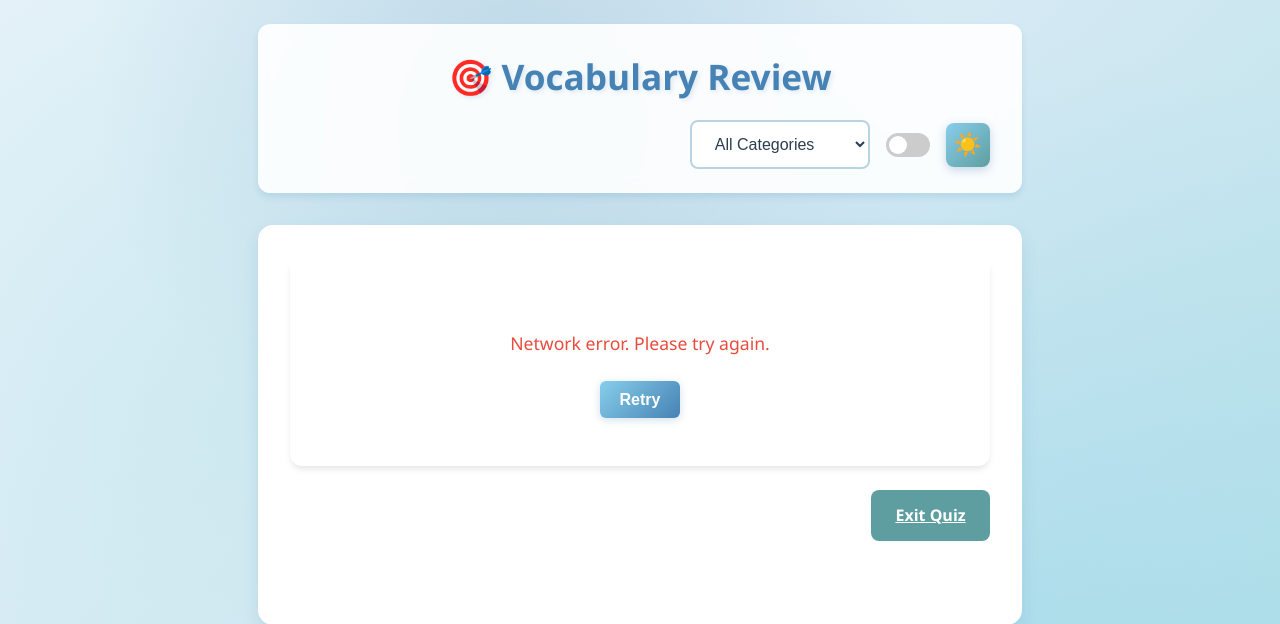
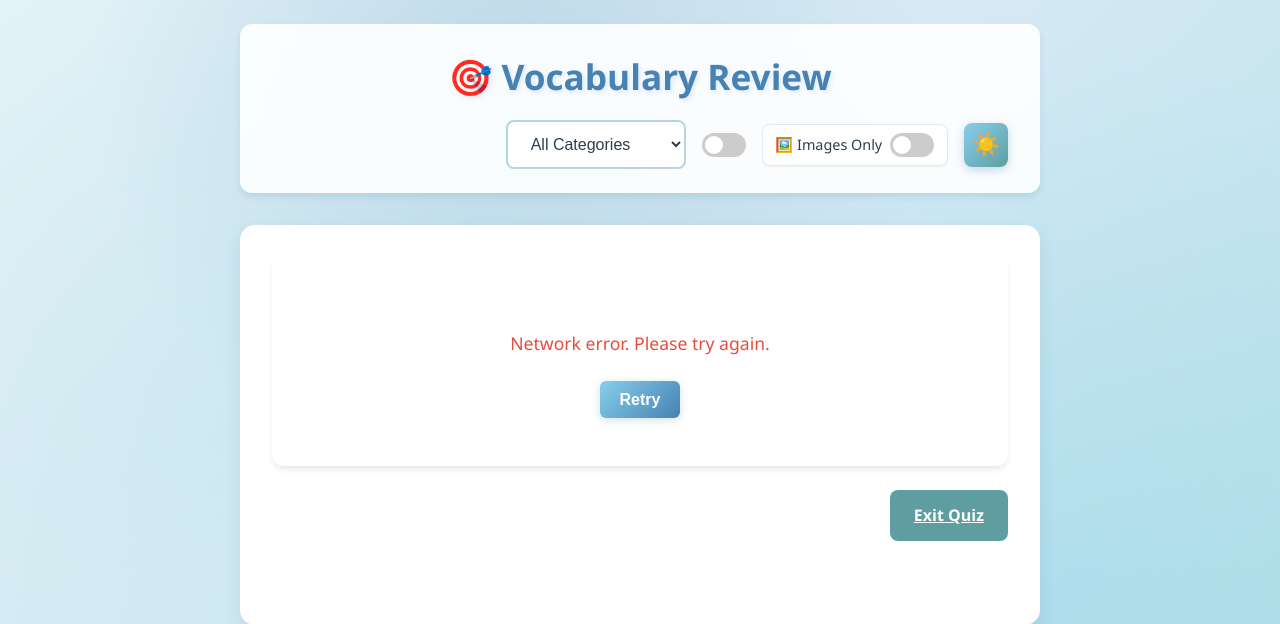
Before and after one commit to maverick001/EasyVocab, a Flask app: page /quiz in a window 1280 px wide. Shown: the top 624 px of the page. Run offline with Flask 3, Linux system fonts and the light colour scheme; data that the repository does not hold is empty.

Commit message:
New Feature: quiz for words with image

```diff
--- a/app.py
+++ b/app.py
@@ -1800,13 +1800,14 @@ def get_next_quiz_word():
     try:
         category = request.args.get("category", "All")
         mode = request.args.get("mode", "flashcard")
+        image_only = request.args.get("image_only", "false").lower() == "true"
 
         conn = get_db_connection()
         cursor = conn.cursor(dictionary=True)
 
         # Base query for the target word
         query = """
-            SELECT id, word, translation, example_sentence, review_count, category, next_review_date, srs_interval
+            SELECT id, word, translation, example_sentence, review_count, category, next_review_date, srs_interval, image_file
             FROM words
             WHERE review_count >= 1
         """
@@ -1816,6 +1817,10 @@ def get_next_quiz_word():
         if category and category != "All":
             query += " AND category = %s"
             params.append(category)
+
+        # Add image_only filter
+        if image_only:
+            query += " AND image_file IS NOT NULL AND image_file != ''"
 
         if mode == 'quiz':
             # In quiz mode, we want random practice regardless of SRS schedule
--- a/static/js/quiz.js
+++ b/static/js/quiz.js
@@ -15,6 +15,7 @@ const quizEmpty = document.getElementById('quizEmpty');
 const quizCard = document.getElementById('quizCard');
 const categorySelect = document.getElementById('categorySelect');
 const modeToggle = document.getElementById('modeToggle');
+const imageOnlyToggle = document.getElementById('imageOnlyToggle');
 
 // Card Elements
 const wordDisplay = document.getElementById('wordDisplay');
@@ -28,6 +29,8 @@ const quizArea = document.getElementById('quizArea');
 const choicesContainer = document.getElementById('choicesContainer');
 const feedbackArea = document.getElementById('feedbackArea');
 const chartContainer = document.getElementById('chartContainer');
+const quizImageContainer = document.getElementById('quizImageContainer');
+const quizImage = document.getElementById('quizImage');
 
 // Buttons
 const rememberBtn = document.getElementById('rememberBtn');
@@ -93,6 +96,13 @@ document.addEventListener('DOMContentLoaded', async () => {
     categorySelect.addEventListener('change', () => {
         loadNextWord();
     });
+
+    // Image Only Toggle
+    if (imageOnlyToggle) {
+        imageOnlyToggle.addEventListener('change', () => {
+            loadNextWord();
+        });
+    }
 });
 
 /**
@@ -129,7 +139,8 @@ async function loadNextWord() {
         resetCard();
 
         const category = categorySelect.value;
-        const response = await fetch(`/api/quiz/next-word?category=${encodeURIComponent(category)}&mode=${currentMode}`);
+        const imageOnly = imageOnlyToggle ? imageOnlyToggle.checked : false;
+        const response = await fetch(`/api/quiz/next-word?category=${encodeURIComponent(category)}&mode=${currentMode}&image_only=${imageOnly}`);
         const data = await response.json();
 
         if (response.status === 404) {
@@ -232,6 +243,7 @@ function handleChoiceSelection(btn, selectedText) {
     feedbackArea.style.display = 'block';
     nextBtn.style.display = 'block';
     nextBtn.focus();
+    showWordImage();
 }
 
 /**
@@ -245,6 +257,7 @@ async function handleResult(result) {
         actionButtons.style.display = 'none';
         nextBtn.style.display = 'block';
         nextBtn.focus();
+        showWordImage();
 
         await submitResult(result);
 
@@ -292,6 +305,23 @@ function resetCard() {
     sentencesDisplay.innerHTML = '';
     translationDisplay.textContent = '';
     choicesContainer.innerHTML = '';
+
+    if (quizImageContainer) {
+        quizImageContainer.style.display = 'none';
+        quizImage.src = '';
+    }
+}
+
+/**
+ * Show word image if available
+ */
+function showWordImage() {
+    if (currentWord && currentWord.image_file && quizImageContainer && quizImage) {
+        quizImage.src = `/static/images/word_images/${currentWord.image_file}`;
+        quizImageContainer.style.display = 'block';
+        // Smooth scroll to the next button to ensure it and the image are visible
+        nextBtn.scrollIntoView({ behavior: 'smooth', block: 'nearest' });
+    }
 }
 
 /**
--- a/templates/quiz.html
+++ b/templates/quiz.html
@@ -28,6 +28,15 @@
                 <div class="quiz-mode-toggle" title="Toggle Quiz Mode">
                     <label class="switch compact">
                         <input type="checkbox" id="modeToggle">
+                        <span class="slider round"></span>
+                    </label>
+                </div>
+
+                <!-- Image Only Toggle -->
+                <div class="quiz-mode-toggle" title="Images Only" style="display: flex; align-items: center; gap: 0.5rem; background: var(--surface, #fff); padding: 0.5rem 0.8rem; border-radius: 8px; border: 1px solid var(--border, #e2e8f0); box-shadow: var(--shadow-sm, 0 1px 2px 0 rgba(0, 0, 0, 0.05));">
+                    <span style="font-size: 0.9rem; font-weight: 500;">🖼️ Images Only</span>
+                    <label class="switch compact" style="margin: 0;">
+                        <input type="checkbox" id="imageOnlyToggle">
                         <span class="slider round"></span>
                     </label>
                 </div>
@@ -92,6 +101,11 @@
                 <button id="nextBtn" class="btn btn-next" style="display: none;">Next Word →</button>
             </div>
 
+            <!-- Image Container -->
+            <div id="quizImageContainer" style="display: none; margin-top: 1.5rem; text-align: center; width: 100%; max-width: 600px; background: var(--surface, #fff); border-radius: 12px; padding: 1rem; border: 1px solid var(--border, #e2e8f0); box-shadow: var(--shadow-sm, 0 1px 2px 0 rgba(0, 0, 0, 0.05));">
+                <img id="quizImage" src="" alt="Word Image" style="max-width: 100%; max-height: 250px; border-radius: 8px; object-fit: contain;">
+            </div>
+
             <!-- Chart Section -->
             <div id="chartContainer" class="quiz-chart-container" style="display: none; margin-top: 2rem; width: 100%; max-width: 600px;">
                 <h3>Daily Quiz Progress</h3>
```
